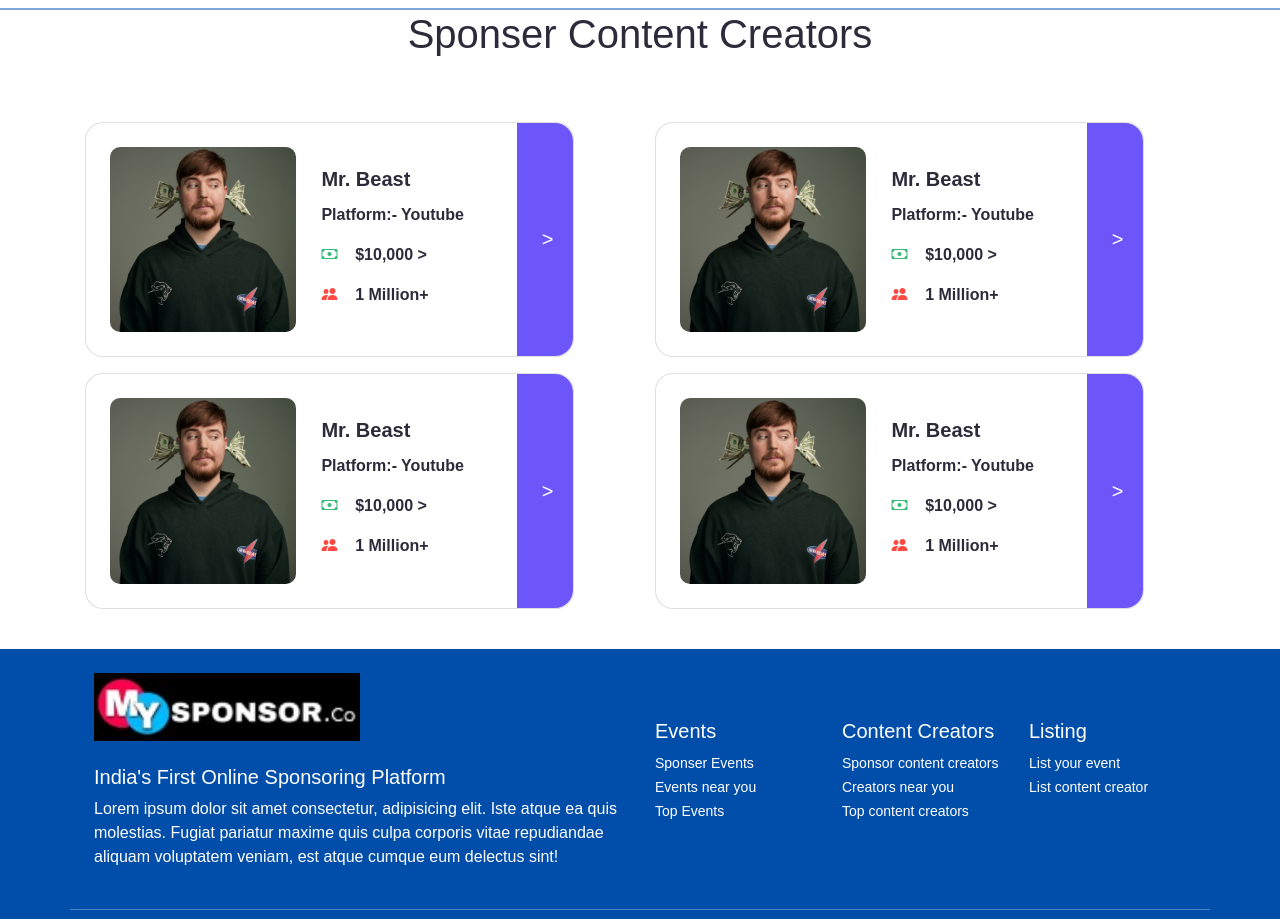
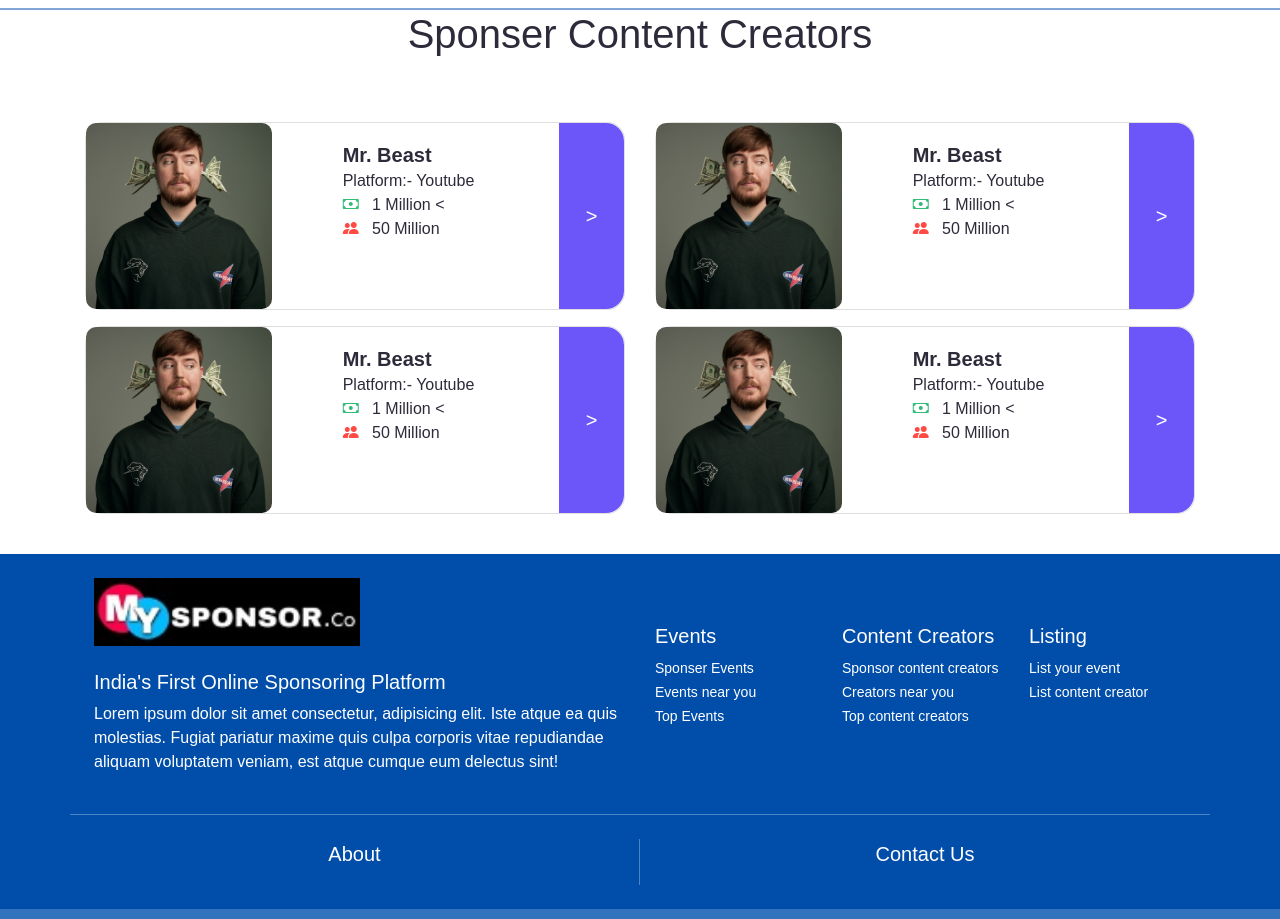
Before and after one commit to Mrshivam007/mysponsor, a React (Create React App) app: page / in a window 1280 px wide. Shown: the part 3060-3979 px from the top of the page. Built offline with nearby package versions, Linux system fonts and the light colour scheme.

Commit message:
sponsor commit

```diff
--- a/src/components/Sponser/Sponser.jsx
+++ b/src/components/Sponser/Sponser.jsx
@@ -493,38 +493,39 @@
 
       <div className="container mb-4">
         <div className="row">
-          <div className="col-lg-6 col-sm-12">
+          <div className="col-lg-6 col-sm-12 mb-3">
             <div
-              class="card "
-              style={{ maxWidth: "489px", borderRadius: "18px" }}
+              class="card"
+              style={{ maxWidth: "100%", height: "auto", borderRadius: "18px" }}
             >
               <div class="row g-0">
-                <div class="col-md-5">
+                <div class="col-4 col-md-5 col-sm-4">
                   <img
                     src={ccimg_card}
-                    class="img-fluid rounded-start"
+                    class="img-fluid rounded-start cc-img"
                     alt=""
-                    style={{ margin: "13%" }}
                   />
                 </div>
-                <div class="col-md-5 mt-4">
+                <div class="col-6 col-md-5 col-sm-6 mt-0">
                   <div class="card-body mb">
-                    <h5 class="card-title font-weight-bold">Mr. Beast</h5>
-
-                    <p class="card-text font-weight-bold">Platform:- Youtube</p>
-
-                    <p class="card-text">
+                    <h5 class="card-title font-weight-bold d-inline">
+                      Mr. Beast
+                    </h5>
+                    <br />
+                    <span class="card-text ">Platform:- Youtube</span>
+                    <br />
+                    <span class="card-text">
                       <i className="bi bi-cash text-success"></i>
-                      <b> &nbsp;&nbsp; $10,000 &gt;</b>
-                    </p>
-
+                      &nbsp;&nbsp; 1 Million &lt;
+                    </span>
+                    <br />
                     <p class="card-text">
                       <i className="bi bi-people-fill text-danger"></i>
-                      <b> &nbsp;&nbsp; 1 Million+ </b>
+                      &nbsp;&nbsp; 50 Million
                     </p>
                   </div>
                 </div>
-                <div class="col-md-2">
+                <div class=" col-2 col-md-2 col-sm-2">
                   <button
                     className="btn btn-primary btn-block"
                     style={{
@@ -538,38 +539,39 @@
               </div>
             </div>
           </div>
-          <div className="col-lg-6 col-sm-12">
+          <div className="col-lg-6 col-sm-12 mb-3">
             <div
-              class="card mb-3"
-              style={{ maxWidth: "489px", borderRadius: "18px" }}
+              class="card"
+              style={{ maxWidth: "100%", height: "auto", borderRadius: "18px" }}
             >
               <div class="row g-0">
-                <div class="col-md-5">
+                <div class="col-4 col-md-5 col-sm-4">
                   <img
                     src={ccimg_card}
-                    class="img-fluid rounded-start"
+                    class="img-fluid rounded-start cc-img"
                     alt=""
-                    style={{ margin: "13%" }}
                   />
                 </div>
-                <div class="col-md-5 mt-4">
-                  <div class="card-body">
-                    <h5 class="card-title font-weight-bold">Mr. Beast</h5>
-
-                    <p class="card-text font-weight-bold">Platform:- Youtube</p>
-
-                    <p class="card-text">
+                <div class="col-6 col-md-5 col-sm-6 mt-0">
+                  <div class="card-body mb">
+                    <h5 class="card-title font-weight-bold d-inline">
+                      Mr. Beast
+                    </h5>
+                    <br />
+                    <span class="card-text ">Platform:- Youtube</span>
+                    <br />
+                    <span class="card-text">
                       <i className="bi bi-cash text-success"></i>
-                      <b> &nbsp;&nbsp; $10,000 &gt;</b>
-                    </p>
-
+                      &nbsp;&nbsp; 1 Million &lt;
+                    </span>
+                    <br />
                     <p class="card-text">
                       <i className="bi bi-people-fill text-danger"></i>
-                      <b> &nbsp;&nbsp; 1 Million+ </b>
+                      &nbsp;&nbsp; 50 Million
                     </p>
                   </div>
                 </div>
-                <div class="col-md-2">
+                <div class=" col-2 col-md-2 col-sm-2">
                   <button
                     className="btn btn-primary btn-block"
                     style={{
@@ -583,38 +585,39 @@
               </div>
             </div>
           </div>
-          <div className="col-lg-6 col-sm-12">
+          <div className="col-lg-6 col-sm-12 mb-3">
             <div
-              class="card mb-3"
-              style={{ maxWidth: "489px", borderRadius: "18px" }}
+              class="card"
+              style={{ maxWidth: "100%", height: "auto", borderRadius: "18px" }}
             >
               <div class="row g-0">
-                <div class="col-md-5">
+                <div class="col-4 col-md-5 col-sm-4">
                   <img
                     src={ccimg_card}
-                    class="img-fluid rounded-start"
+                    class="img-fluid rounded-start cc-img"
                     alt=""
-                    style={{ margin: "13%" }}
                   />
                 </div>
-                <div class="col-md-5 mt-4">
-                  <div class="card-body">
-                    <h5 class="card-title font-weight-bold">Mr. Beast</h5>
-
-                    <p class="card-text font-weight-bold">Platform:- Youtube</p>
-
-                    <p class="card-text">
+                <div class="col-6 col-md-5 col-sm-6 mt-0">
+                  <div class="card-body mb">
+                    <h5 class="card-title font-weight-bold d-inline">
+                      Mr. Beast
+                    </h5>
+                    <br />
+                    <span class="card-text ">Platform:- Youtube</span>
+                    <br />
+                    <span class="card-text">
                       <i className="bi bi-cash text-success"></i>
-                      <b> &nbsp;&nbsp; $10,000 &gt;</b>
-                    </p>
-
+                      &nbsp;&nbsp; 1 Million &lt;
+                    </span>
+                    <br />
                     <p class="card-text">
                       <i className="bi bi-people-fill text-danger"></i>
-                      <b> &nbsp;&nbsp; 1 Million+ </b>
+                      &nbsp;&nbsp; 50 Million
                     </p>
                   </div>
                 </div>
-                <div class="col-md-2">
+                <div class=" col-2 col-md-2 col-sm-2">
                   <button
                     className="btn btn-primary btn-block"
                     style={{
@@ -628,38 +631,39 @@
               </div>
             </div>
           </div>
-          <div className="col-lg-6 col-sm-12">
+          <div className="col-lg-6 col-sm-12 mb-3">
             <div
-              class="card mb-3"
-              style={{ maxWidth: "489px", borderRadius: "18px" }}
+              class="card"
+              style={{ maxWidth: "100%", height: "auto", borderRadius: "18px" }}
             >
               <div class="row g-0">
-                <div class="col-md-5">
+                <div class="col-4 col-md-5 col-sm-4">
                   <img
                     src={ccimg_card}
-                    class="img-fluid rounded-start"
+                    class="img-fluid rounded-start cc-img"
                     alt=""
-                    style={{ margin: "13%" }}
                   />
                 </div>
-                <div class="col-md-5 mt-4">
-                  <div class="card-body">
-                    <h5 class="card-title font-weight-bold">Mr. Beast</h5>
-
-                    <p class="card-text font-weight-bold">Platform:- Youtube</p>
-
-                    <p class="card-text">
+                <div class="col-6 col-md-5 col-sm-6 mt-0">
+                  <div class="card-body mb">
+                    <h5 class="card-title font-weight-bold d-inline">
+                      Mr. Beast
+                    </h5>
+                    <br />
+                    <span class="card-text ">Platform:- Youtube</span>
+                    <br />
+                    <span class="card-text">
                       <i className="bi bi-cash text-success"></i>
-                      <b> &nbsp;&nbsp; $10,000 &gt;</b>
-                    </p>
-
+                      &nbsp;&nbsp; 1 Million &lt;
+                    </span>
+                    <br />
                     <p class="card-text">
                       <i className="bi bi-people-fill text-danger"></i>
-                      <b> &nbsp;&nbsp; 1 Million+ </b>
+                      &nbsp;&nbsp; 50 Million
                     </p>
                   </div>
                 </div>
-                <div class="col-md-2">
+                <div class=" col-2 col-md-2 col-sm-2">
                   <button
                     className="btn btn-primary btn-block"
                     style={{
@@ -673,6 +677,7 @@
               </div>
             </div>
           </div>
+
         </div>
       </div>
     </>
```
